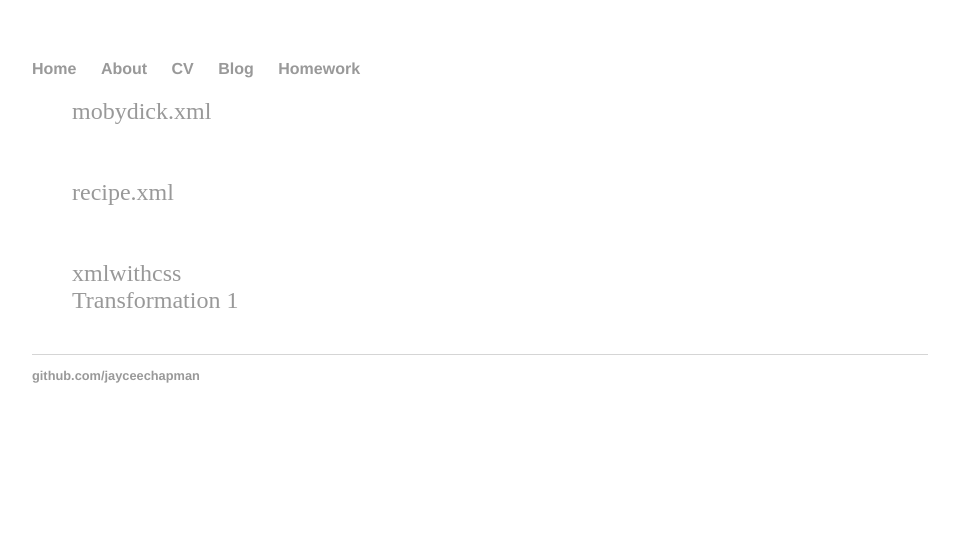
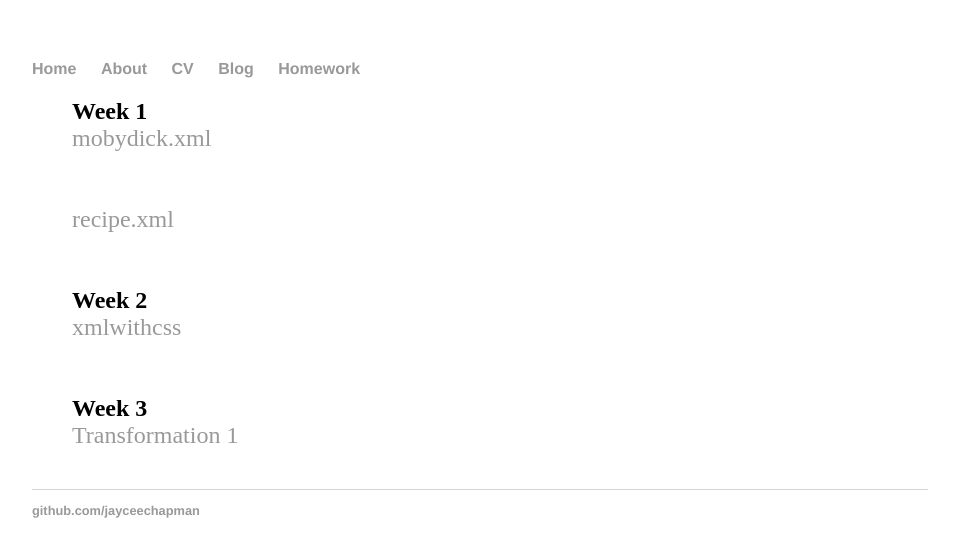
Before and after one commit to jayceechapman/jayceechapman.github.io, a Jekyll site: the page built from homework/index.html, in a window 1280 px wide. Shown: the top 557 px of the page, without its empty margins (160-1119 px from the left). Built offline with Jekyll 4.4.1, drawn with Linux system fonts in a browser that asks for light colours.

Commit message:
Update index.html

```diff
--- a/homework/index.html
+++ b/homework/index.html
@@ -4,8 +4,11 @@ title: "Homework page"
 ---
 
 	<ul class="posts">
+		<b>Week 1</b>
 		<li><a href="mobydick.xml">mobydick.xml</a></li><br></br>
 <li><a href="recipe.xml">recipe.xml</a></li><br></br>
-<li><a href="xmlwithcsss.xml">xmlwithcss</a></li>
+<b>Week 2</b>
+<li><a href="xmlwithcsss.xml">xmlwithcss</a></li><br></br>
+<b>Week 3</b>
 <li><a href="homework3.html">Transformation 1</a></li>
 	</ul>
```
